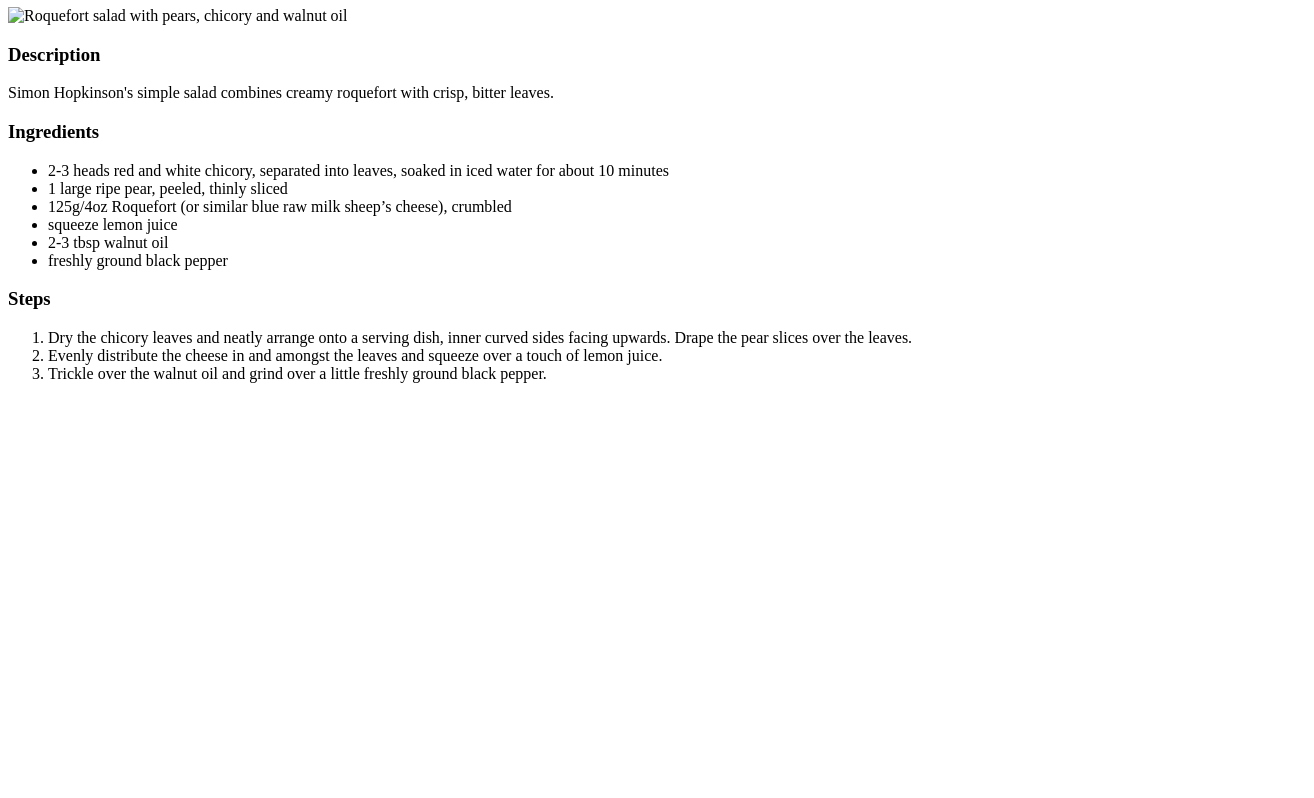
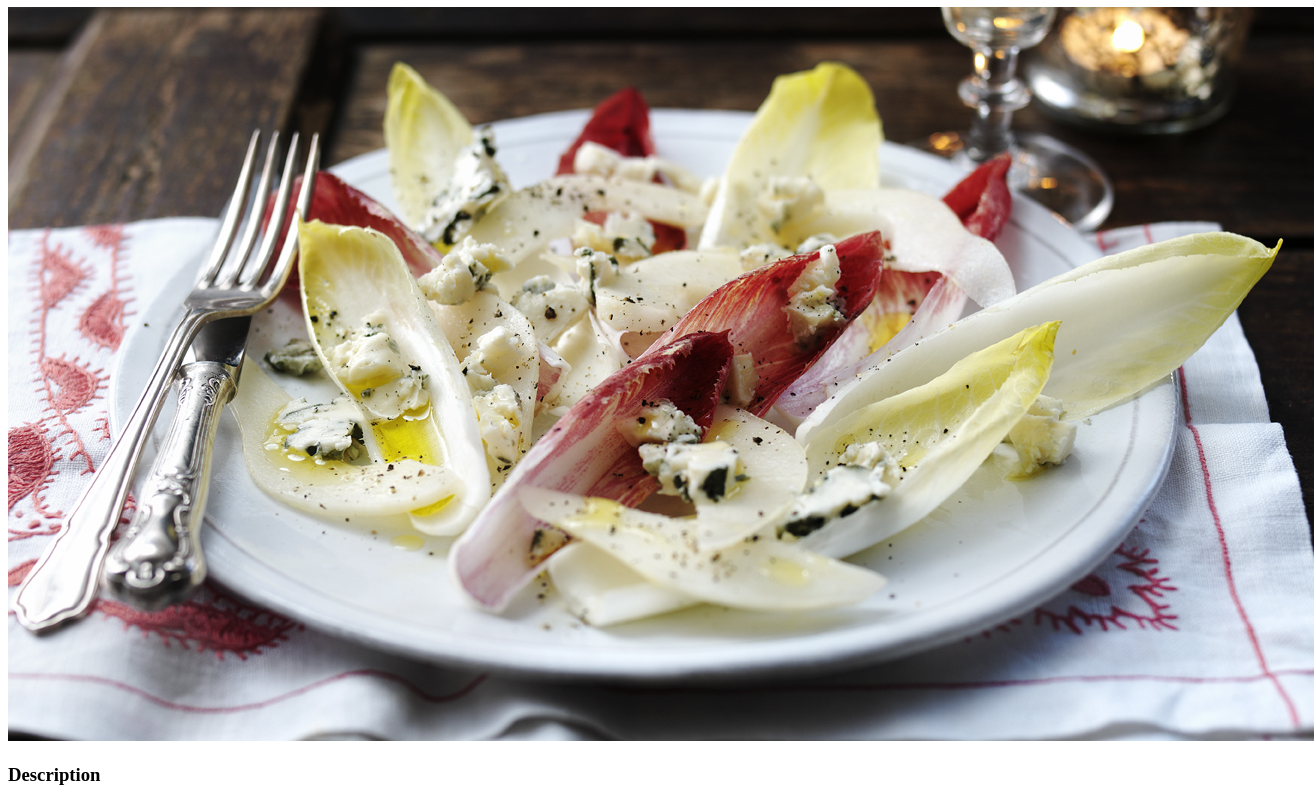
Before and after one commit to jaynqn/odin-recipes, a plain HTML site: page recipes/roquefort-salad.html in a window 1280 px wide. Shown: the part 73-871 px from the top of the page, 1314 px wide, since content can reach past the window. Before the commit the page ends 800 px from the top, so only its background shows below. Drawn offline with Linux system fonts and the light colour scheme.

Commit message:
Fixed broken image path

```diff
--- a/recipes/roquefort-salad.html
+++ b/recipes/roquefort-salad.html
@@ -6,7 +6,7 @@
     </head>
     <body>
         <h1>Roquefort Salad</h1>
-        <img src=./images/roquefort-salad.jpeg alt="Roquefort salad with pears, chicory and walnut oil">
+        <img src=../images/roquefort-salad.jpeg alt="Roquefort salad with pears, chicory and walnut oil">
         <h3>Description</h3>
         <p>Simon Hopkinson's simple salad combines creamy roquefort with crisp, bitter leaves.</p>
         <h3>Ingredients</h3>
```
